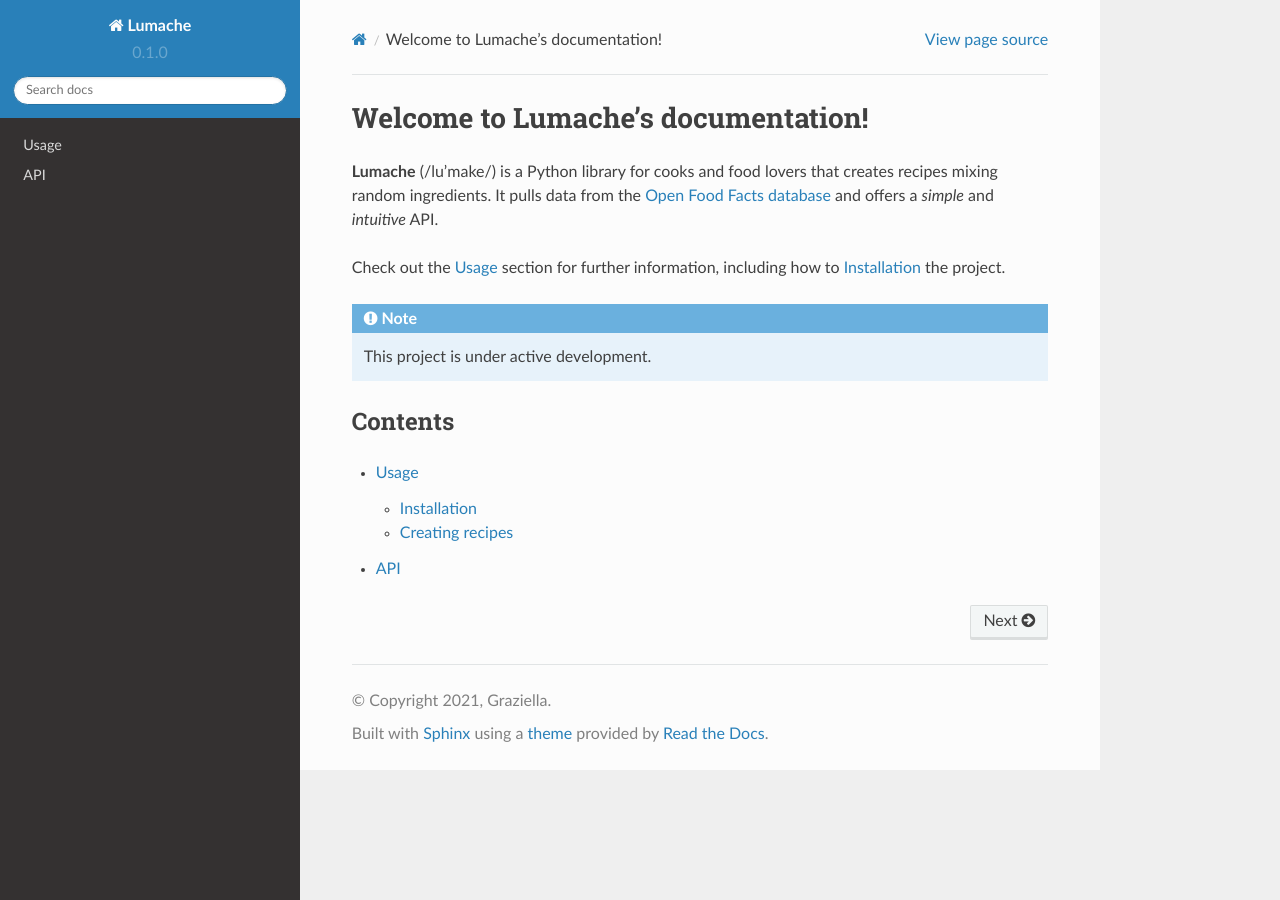
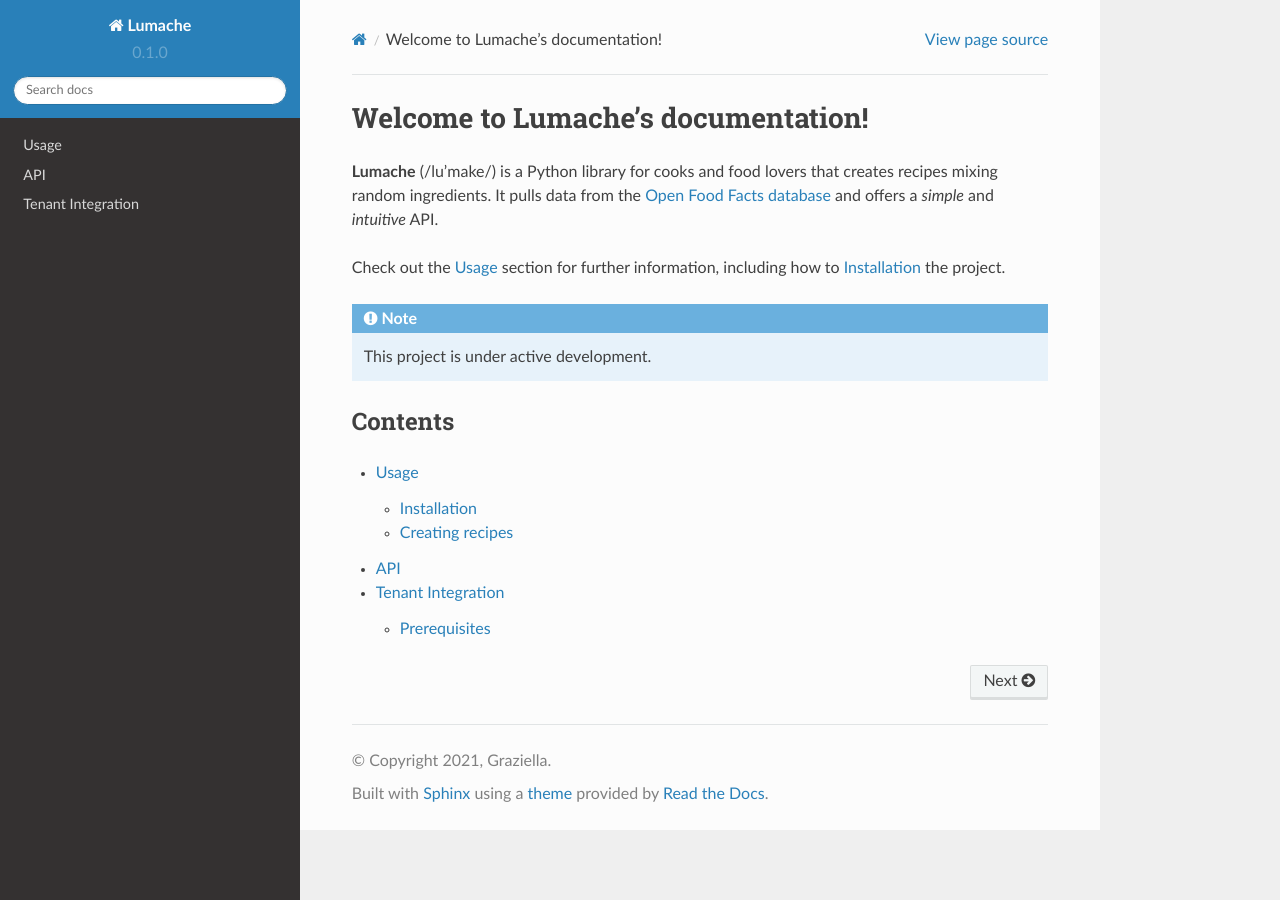
Before and after one commit to vaultvision/docs, a Sphinx documentation site: the page built from docs/source/index.rst, in a window 1280 px wide. Built offline with Sphinx 7.4.7 and the Read the Docs theme 2.0.0, drawn with Linux system fonts in a browser that asks for light colours.

Commit message:
Tenant Integration

```diff
--- /dev/null
+++ b/docs/source/Tenant Integration.md
@@ -0,0 +1,3 @@
+# Tenant Integration
+
+## Prerequisites
--- a/docs/source/conf.py
+++ b/docs/source/conf.py
@@ -12,6 +12,7 @@
 # -- General configuration
 
 extensions = [
+    'myst_parser',
     'sphinx.ext.duration',
     'sphinx.ext.doctest',
     'sphinx.ext.autodoc',
--- a/docs/source/index.rst
+++ b/docs/source/index.rst
@@ -20,3 +20,4 @@
 
    usage
    api
+   Tenant Integration
```
Also changed, not shown: 1 other file.
